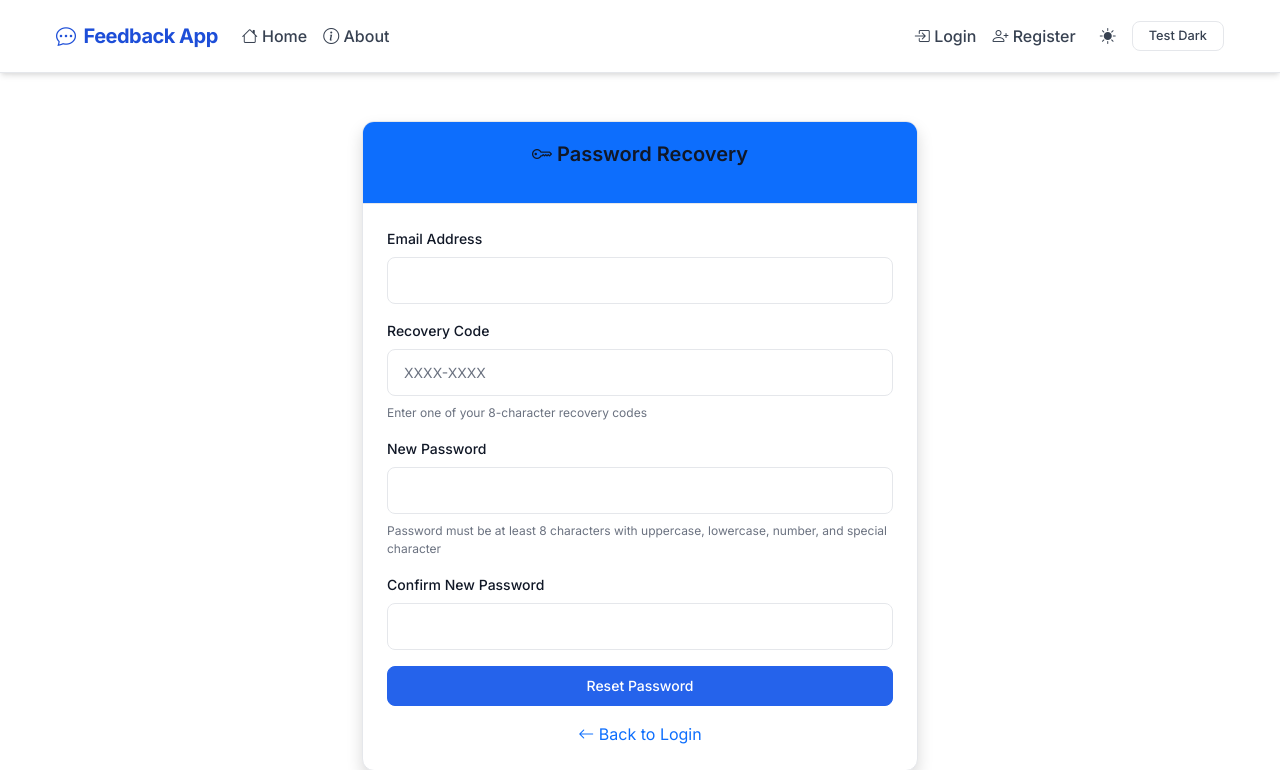
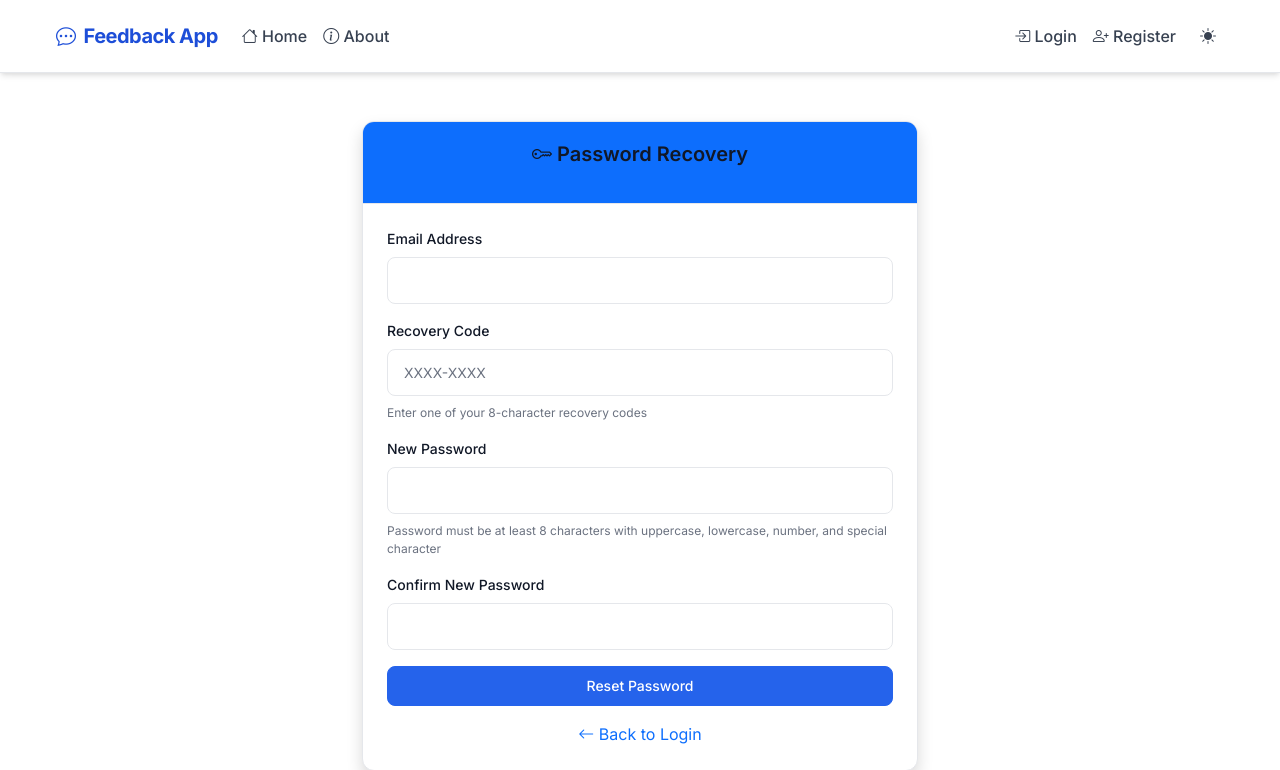
Before and after one commit to tankxlone/simple_registration_app_v4, a Flask app: page /auth/recovery in a window 1280 px wide. Shown: the top 770 px of the page. Run offline with Flask 3, Linux system fonts and the light colour scheme.

Commit message:
Clean up theme toggle implementation - remove inline onclick and old functions
- Remove inline onclick='toggleThemeDirect()' from theme toggle button
- Remove old manual theme toggle functions that used data-theme attribute
- Remove test button for manual theme toggle
- Clean up script section to use only the proper App.js event listeners
- Ensure theme toggle works with new .dark-mode class system

```diff
--- a/app/templates/base.html
+++ b/app/templates/base.html
@@ -134,18 +134,8 @@
             class="theme-toggle navbar-nav ms-2"
             id="theme-toggle"
             aria-label="Toggle dark mode"
-            onclick="toggleThemeDirect()"
           >
             <i class="bi bi-sun-fill" id="theme-icon"></i>
-          </button>
-
-          <!-- Manual Test Button -->
-          <button
-            class="btn btn-sm btn-outline ms-2"
-            onclick="toggleThemeManual()"
-            style="font-size: 0.8rem"
-          >
-            Test Dark
           </button>
         </div>
       </div>
@@ -248,60 +238,6 @@
         setTimeout(() => {
           console.log("Timeout reached, checking Auth...");
 
-          // Manual theme toggle function for testing
-          window.toggleThemeManual = function () {
-            console.log("Manual theme toggle clicked");
-            const currentTheme =
-              document.documentElement.getAttribute("data-theme") || "light";
-            const newTheme = currentTheme === "dark" ? "light" : "dark";
-            console.log("Switching from", currentTheme, "to", newTheme);
-            document.documentElement.setAttribute("data-theme", newTheme);
-            localStorage.setItem("theme", newTheme);
-
-            // Update icon
-            const themeIcon = document.getElementById("theme-icon");
-            if (themeIcon) {
-              themeIcon.className =
-                newTheme === "dark" ? "bi bi-moon-fill" : "bi bi-sun-fill";
-            }
-          };
-
-          // Direct theme toggle function
-          window.toggleThemeDirect = function () {
-            console.log("Direct theme toggle clicked");
-            const currentTheme =
-              document.documentElement.getAttribute("data-theme") || "light";
-            const newTheme = currentTheme === "dark" ? "light" : "dark";
-            console.log("Switching from", currentTheme, "to", newTheme);
-
-            // Set theme attribute
-            document.documentElement.setAttribute("data-theme", newTheme);
-            localStorage.setItem("theme", newTheme);
-
-            // Update icon
-            const themeIcon = document.getElementById("theme-icon");
-            if (themeIcon) {
-              themeIcon.className =
-                newTheme === "dark" ? "bi bi-moon-fill" : "bi bi-sun-fill";
-            }
-
-            // Force a repaint
-            document.body.offsetHeight;
-
-            console.log("Theme set to:", newTheme);
-            console.log(
-              "Current data-theme:",
-              document.documentElement.getAttribute("data-theme")
-            );
-            console.log("CSS variables:", {
-              bgPrimary: getComputedStyle(
-                document.documentElement
-              ).getPropertyValue("--bg-primary"),
-              textPrimary: getComputedStyle(
-                document.documentElement
-              ).getPropertyValue("--text-primary"),
-            });
-          };
           if (typeof Auth !== "undefined") {
             console.log("Initializing Auth...");
             Auth.init();
```
